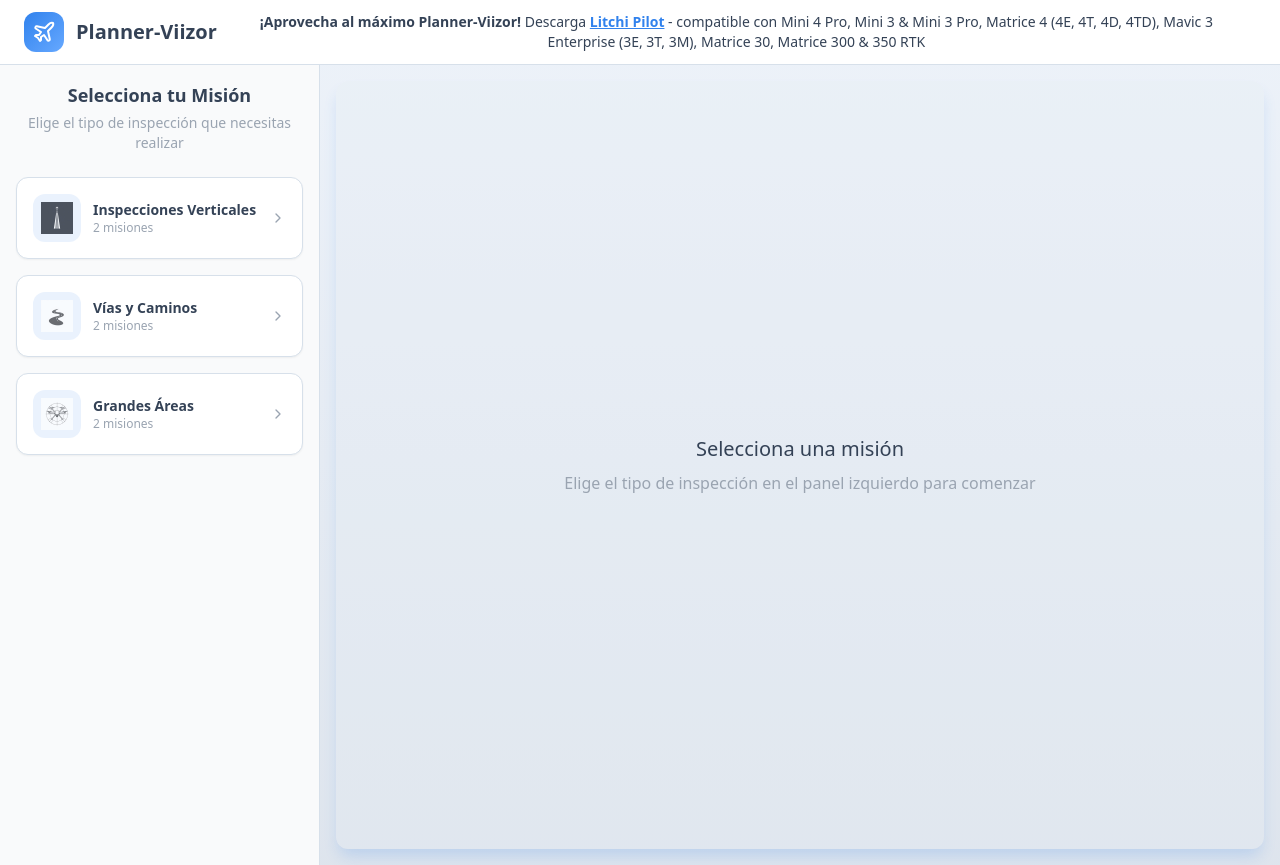
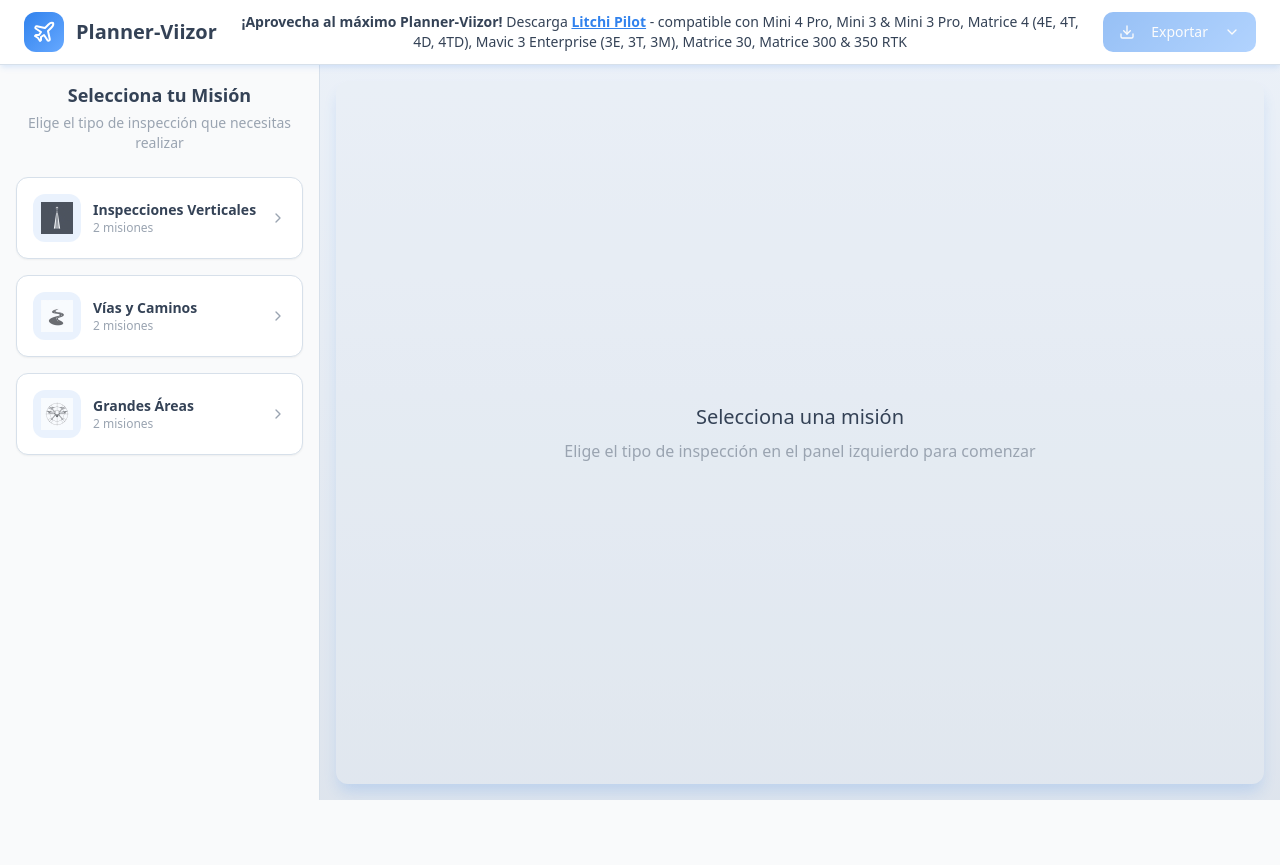
Before and after one commit to alexseipke/nuevo-genesis-project, a React (Vite) app: page / in a window 1280 px wide. After the commit the page ends 800 px from the top, so only its background shows below. Built offline with nearby package versions, Linux system fonts and the light colour scheme.

Commit message:
Add export button and sticky banner
Implement export button with options and make the banner always visible.

```diff
--- a/src/App.tsx
+++ b/src/App.tsx
@@ -15,7 +15,6 @@ const App = () => (
       <Toaster />
       <Sonner />
       <BrowserRouter>
-        <PromoBanner />
         <Routes>
           <Route path="/" element={<Index />} />
           {/* ADD ALL CUSTOM ROUTES ABOVE THE CATCH-ALL "*" ROUTE */}
--- a/src/components/PromoBanner.tsx
+++ b/src/components/PromoBanner.tsx
@@ -1,10 +1,16 @@
-import { Plane } from 'lucide-react';
+import { Plane, Download, ChevronDown } from 'lucide-react';
+import { Button } from '@/components/ui/button';
+import { DropdownMenu, DropdownMenuContent, DropdownMenuItem, DropdownMenuTrigger } from '@/components/ui/dropdown-menu';
 
-interface PromoBannerProps {}
+interface PromoBannerProps {
+  onExportKMZ?: () => void;
+  onExportLitchi?: () => void;
+  canExport?: boolean;
+}
 
-export function PromoBanner({}: PromoBannerProps) {
+export function PromoBanner({ onExportKMZ, onExportLitchi, canExport = false }: PromoBannerProps) {
   return (
-    <div className="bg-card border-b border-border shadow-card">
+    <div className="sticky top-0 z-50 bg-card border-b border-border shadow-card">
       <div className="container mx-auto px-6 py-3">
         <div className="flex items-center justify-between">
           {/* Logo */}
@@ -31,9 +37,28 @@ export function PromoBanner({}: PromoBannerProps) {
             </p>
           </div>
 
-          {/* Botones de acción - se pueden agregar desde ControlPanel si es necesario */}
+          {/* Botones de exportación */}
           <div className="flex items-center gap-3">
-            {/* Los botones de exportar se moverán al ControlPanel */}
+            <DropdownMenu>
+              <DropdownMenuTrigger asChild>
+                <Button
+                  disabled={!canExport}
+                  className="bg-gradient-primary hover:opacity-90 transition-opacity"
+                >
+                  <Download className="w-4 h-4 mr-2" />
+                  Exportar
+                  <ChevronDown className="w-4 h-4 ml-2" />
+                </Button>
+              </DropdownMenuTrigger>
+              <DropdownMenuContent className="z-50 bg-card border border-border shadow-lg">
+                <DropdownMenuItem onClick={onExportKMZ} className="hover:bg-muted">
+                  Exportar KMZ (Google Earth)
+                </DropdownMenuItem>
+                <DropdownMenuItem onClick={onExportLitchi} className="hover:bg-muted">
+                  Exportar CSV Litchi
+                </DropdownMenuItem>
+              </DropdownMenuContent>
+            </DropdownMenu>
           </div>
         </div>
       </div>
--- a/src/pages/Index.tsx
+++ b/src/pages/Index.tsx
@@ -1,4 +1,5 @@
 import { useState, useEffect } from 'react';
+import { PromoBanner } from '@/components/PromoBanner';
 import { ControlPanel } from '@/components/ControlPanel';
 import { MapboxMissionMap } from '@/components/MapboxMissionMap';
 import { MissionParameters, Coordinates, Waypoint, ValidationResult } from '@/types/mission';
@@ -278,6 +279,11 @@ const Index = () => {
 
   return (
     <div className="h-screen flex flex-col bg-gradient-sky">
+      <PromoBanner
+        onExportKMZ={exportMissionKMZ}
+        onExportLitchi={exportMissionLitchi}
+        canExport={validation.isValid && waypoints.length > 0}
+      />
       <div className="flex-1 flex overflow-hidden">
         <ControlPanel
           parameters={parameters}
```
